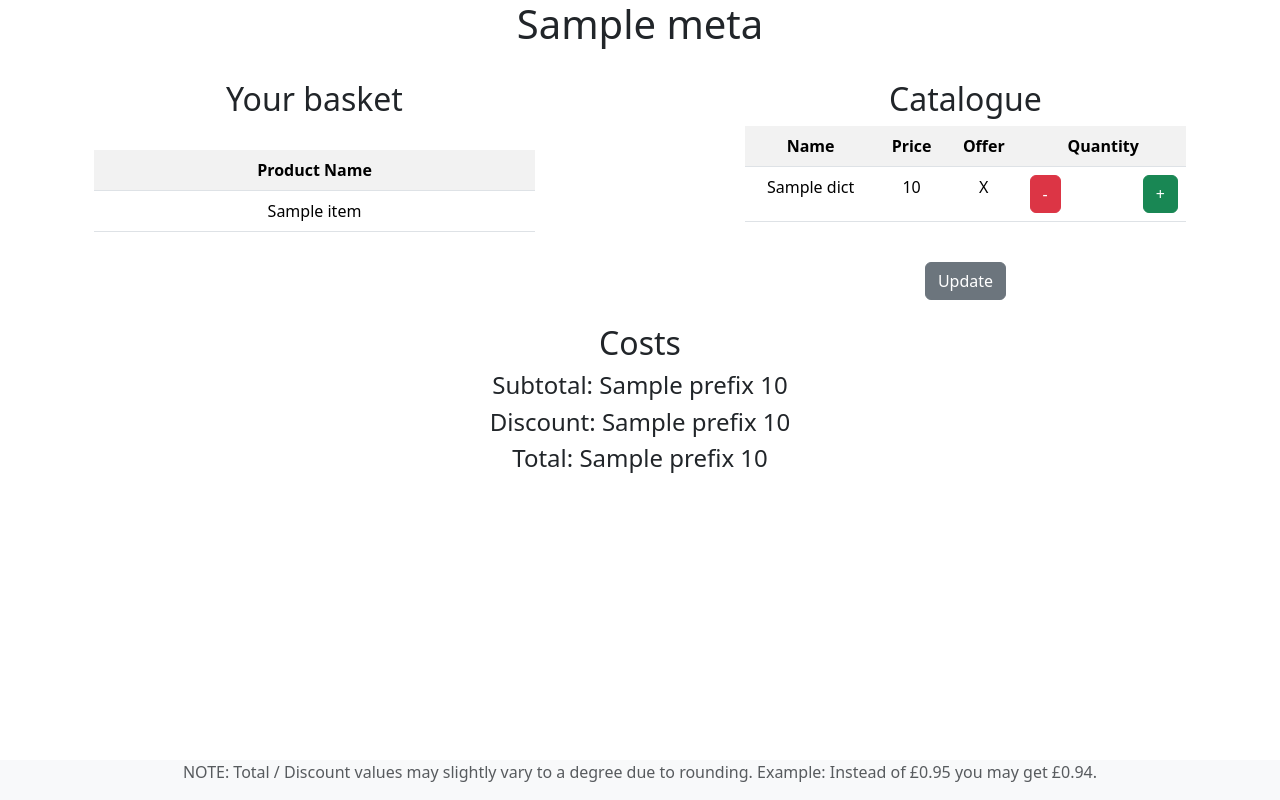
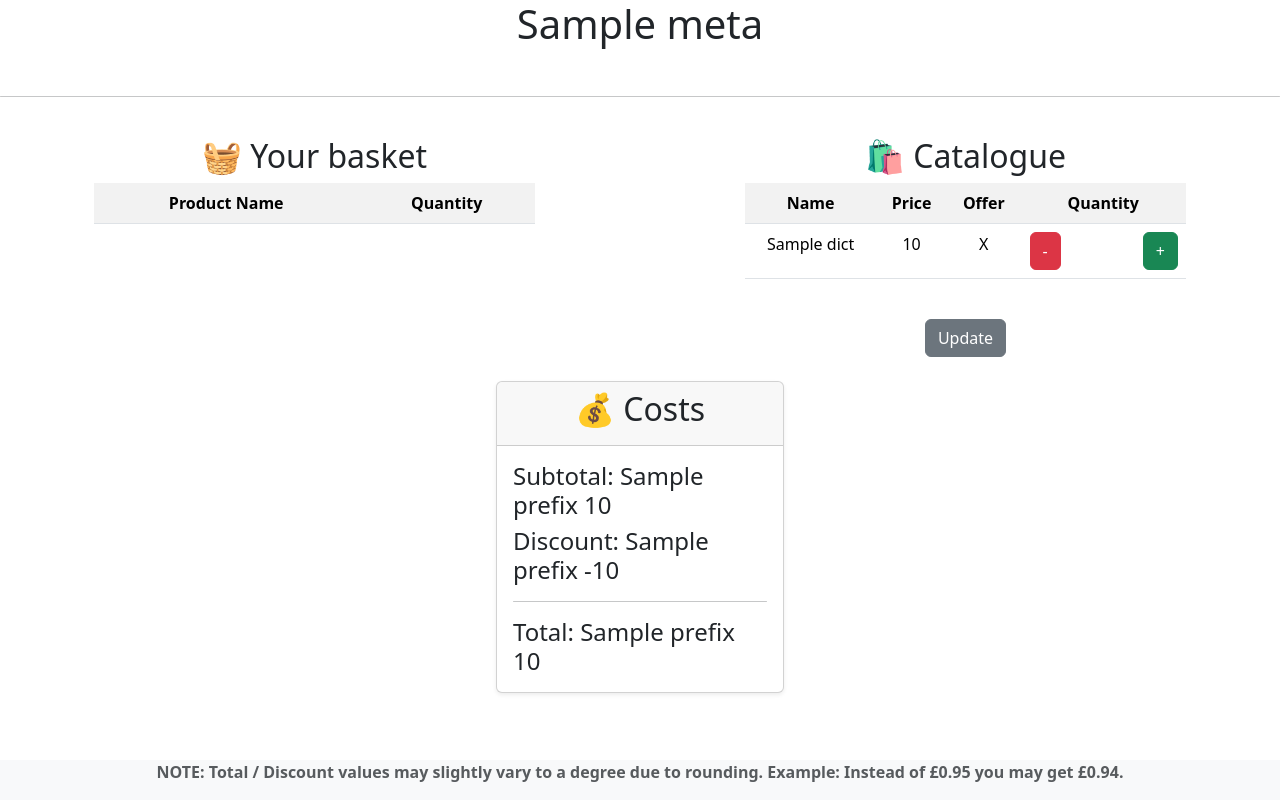
Before and after one commit to SIndustryPortfolio/WEBSITE-Shopping_Basket, a Python web app: template Templates/Home.html in a window 1280 px wide. Run offline with Jinja, Linux system fonts and the light colour scheme; the template is opened without the code that fills it: most values are stand-ins (such as "Sample title", 1, 10 or a date in 2020); lists and menus that the app fills with data are empty.

Commit message:
Moved JINJA2 -> JS for state management + prettified basket. Added some design to front-end for better UX.

```diff
--- a/Templates/Home.html
+++ b/Templates/Home.html
@@ -24,35 +24,38 @@
     <h1 class="text-center">{{CoreInfo["Meta"]["Display Name"]}}</h1>
 
     <br>
+    <hr class="rounded">
+    <br>
 
     <div class="container text-center">
         <div class="container">
             <div class="row">
                 <div class="col-5" style="">
-                    <h2>Your basket</h2>
+                    <h2>🧺 Your basket</h2>
 
-                    <table class="table table-striped">
+                    <table id="UserBasketTable" class="table table-striped">
                         <tr>
                             <th>Product Name</th>
+                            <th>Quantity</th>
                         </tr>
 
-                        {% for Product in Basket.GetDict()["Items"] %}
-                            <tr>
-                                <form action="/remove" method="POST">
-                                    <a href="#" type="submit">
+                        {#
+                            {% for Product in Basket.GetDict()["Items"] %}
+                                {% if not Product["Name"] in AlreadyChecked %}
+                                    <tr>
                                         <td>{{Product["Name"]}}</td>
-                                    </a>
-                                    </form>
-                                </form>
-                            </tr>
-                        {% endfor %}
+                                        <td>{{Product["ImportedQuantity"]}}</td>
+                                    </tr>
+                                {% endif %}
+                            {% endfor %}
+                        #}
                     </table>
                 </div>
                 <div class="col" style="">
 
                 </div>
                 <div class="col-5" style="">
-                    <h2>Catalogue</h2>
+                    <h2>🛍️ Catalogue</h2>
                     <table class="table table-striped">
                         <tr>
                             <th>Name</th>
@@ -105,17 +108,30 @@
 
     <br>
 
-    <div class="container text-center">
-        <h2 class="text-center">Costs</h2>
+
+    <div class="card shadow-sm" style="width: 18rem; margin: 0 auto;">
+        <div class="card-header">
+            <h2 class="card-title text-center">💰 Costs</h2>
+        </div>
+        <div class="card-body">
+            <h4 class="card-text">Subtotal: {{CoreInfo["Currency"]["Prefix"]}} {{Costs["SubTotal"]}}</h4>
+            <h4 class="card-text">Discount: {{CoreInfo["Currency"]["Prefix"]}} -{{Costs["PriceReduction"]}}</h4>
+            <hr class="rounded">
+            <h4 class="card-text">Total: {{CoreInfo["Currency"]["Prefix"]}} {{Costs["Total"]}}</h4>
+        </div>
+    </div>
+
+    <!--<div class="container text-center">
+        <h2 class="text-center">💰 Costs</h2>
         <h4 class="text-center">Subtotal: {{CoreInfo["Currency"]["Prefix"]}} {{Costs["SubTotal"]}}</h4>
         <h4 class="text-center">Discount: {{CoreInfo["Currency"]["Prefix"]}} {{Costs["PriceReduction"]}}</h4>
         <h4 class="text-center">Total: {{CoreInfo["Currency"]["Prefix"]}} {{Costs["Total"]}}</h4>
         <br>
-    </div>
+    </div>-->
 
     <footer class="text-lg-start bg-body-tertiary text-muted" style="position: fixed; width: 100%; bottom: 0; left: 0;">
         <div class="text-center">
-            <p>NOTE: Total / Discount values may slightly vary to a degree due to rounding. Example: Instead of £0.95 you may get £0.94.</p>
+            <p><b>NOTE: Total / Discount values may slightly vary to a degree due to rounding. Example: Instead of £0.95 you may get £0.94.</b></p>
         </div>
     </footer>
 </body>
```
Also changed, not shown: Static/JS/Home.js (+35 -1 lines).
